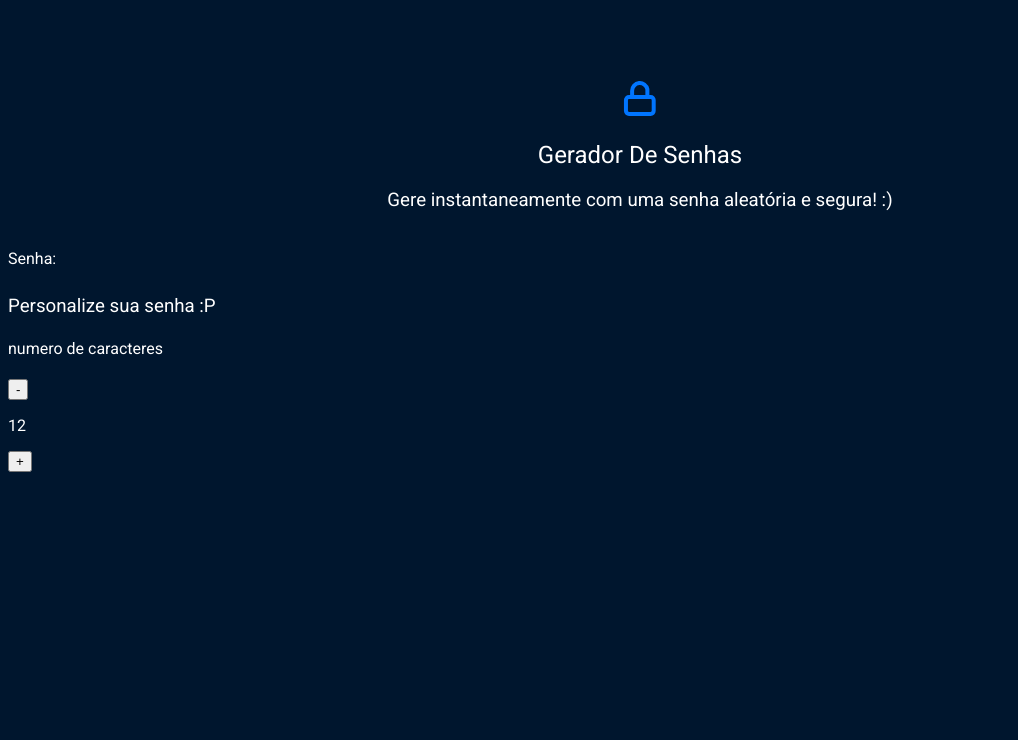
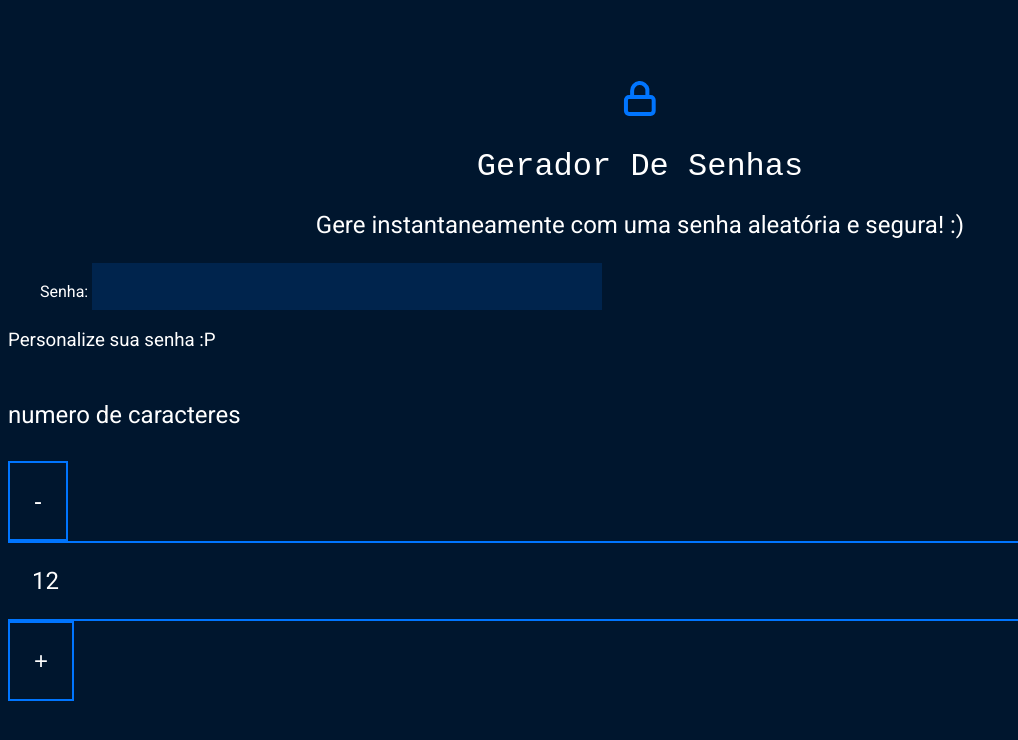
Before and after one commit to mllzi/GERAD0R-DE-SENHA, a plain HTML site: page index.html in a window 1280 px wide. Shown: the whole page, without its empty margins (0-1018 px from the left). Drawn offline with Linux system fonts and the light colour scheme.

Commit message:
Update style.css

```diff
--- a/style.css
+++ b/style.css
@@ -21,12 +21,12 @@
     font-family: var(--roboto);
 }
 
-.titulo_principal{
+.titulo-principal{
     font-family: var(--roboto-mono);
     font-size: 32px;
 }
 
-.titulo_secundario{
+.titulo-secundario{
     font-size: 24px;
 }
 
@@ -43,10 +43,74 @@
 }
 
 #campo-senha{
-    background-color: var(--cor-de-fundo);
+    background-color: var(--fundo-senha);
     border: none;
     color: var(--branco);
     font-family: var(--roboto-mono);
     font-size: 40px;
 
 }
+
+#campo-senha:focus {
+    outline: none;
+}
+
+.conteudo {
+    max-width: 1200px;
+    margin: 0 auto;
+}
+
+.parametro {
+    background-color: var(--fundo-texto);
+    border: 2px solid var(--borda);
+    margin-top: 32px;
+    padding: 28px;
+}
+
+.parametro-titulo {
+    font-family: var(--roboto-mono);
+    font-size: 28px;
+}
+
+.parametro-senha__titulo{
+    font-size: 24px;
+}
+
+.parametro-coluna__senha{
+    display: flex;
+    flex-direction: column;
+    justify-content: center;
+}
+
+.parametro-senha{
+    width: 50px;
+    margin: 0 auto;
+}
+
+.parametro-senha-botoes{
+    display: flex;
+    justify-content: center;
+}
+
+.parametro-senha__botao{
+    background-color: var(--cor-de-fundo);
+    color: var(--branco);
+    border: 2px solid var(--borda);
+    padding: 24px;
+    font-size: 24px;
+    cursor: grab;
+}
+
+.parametro-senha__texto{
+    padding: 24px;
+    border-top: 2px solid var(--borda);
+    border-bottom: 2px solid var(--borda);
+    margin: 0;
+    font-size: 24px;
+}
+
+@media screen and (min-widht:768px) {
+    .parametro-coluna__senha{
+        flex-direction: row;
+    }
+}
```
